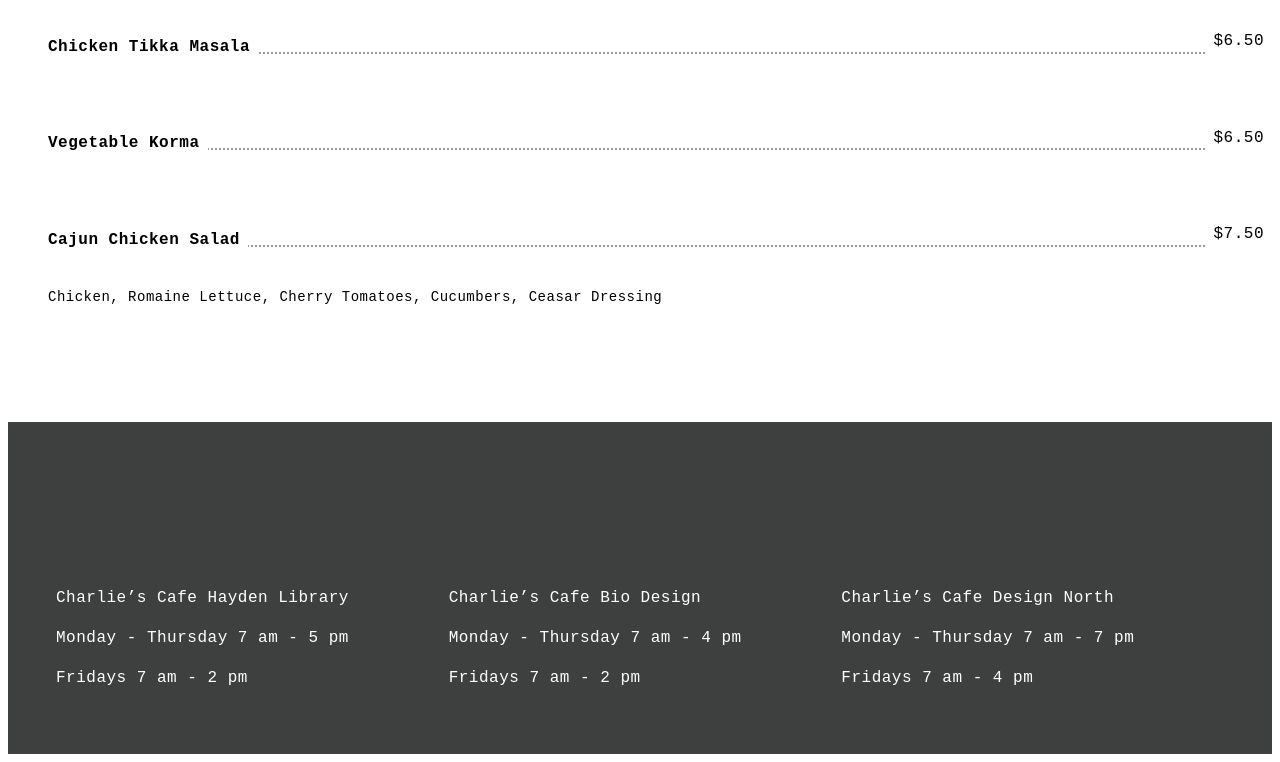
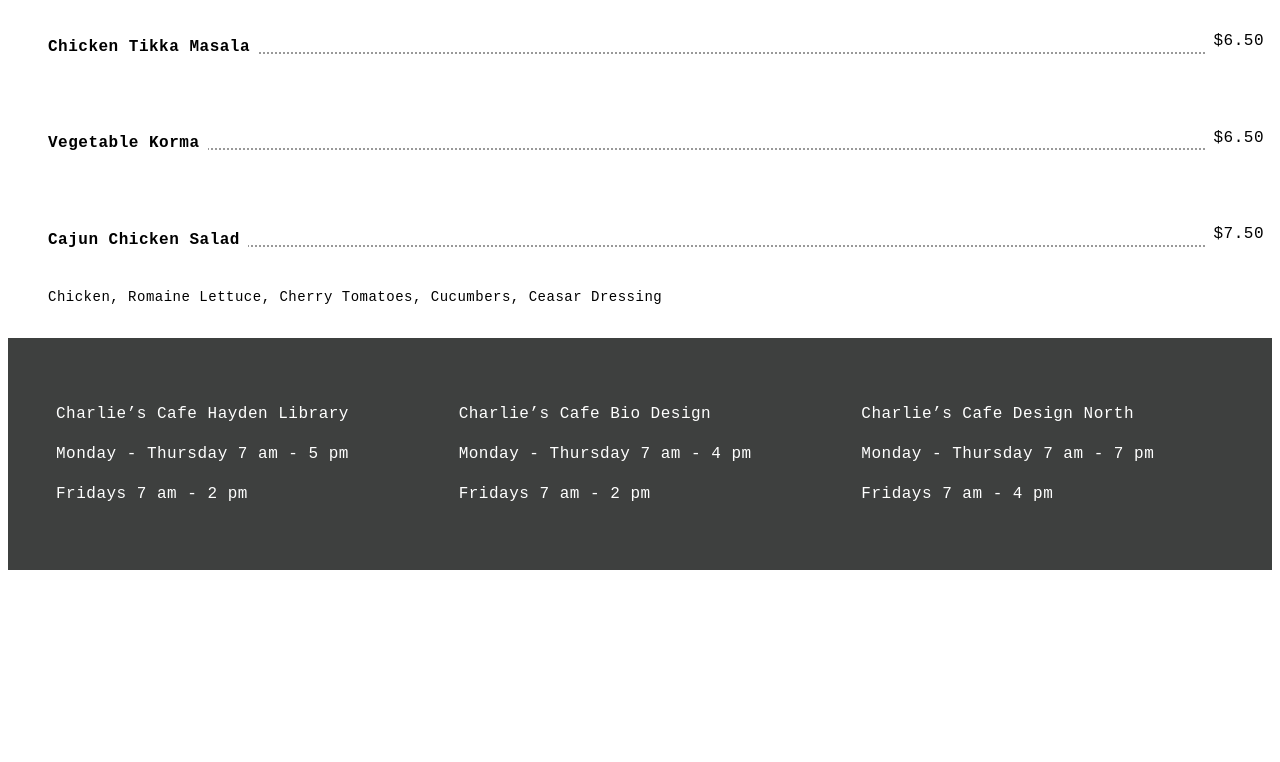
Before and after one commit to skbritto/-selabritton, a plain HTML site: page new/newindex.html in a window 1280 px wide. Shown: the part 5239-6001 px from the top of the page. After the commit the page ends 5817 px from the top, so only its background shows below. Drawn offline with Linux system fonts and the light colour scheme; a web font is replaced by a local one.

Commit message:
Update styles.css

```diff
--- a/new/css/styles.css
+++ b/new/css/styles.css
@@ -90,14 +90,12 @@ h1 {
     background-color: #3e403f;
     width: 100%;
     color: white;
-    margin-top: 100px;
+}
 
-
-}
 .footer-wrapper{
     display: grid;
     grid-template-columns: 1fr 1fr 1fr;
-    grid-gap: 10px;
+    grid-gap: 40px;
     padding: 3rem;
 }
 .description{
```
